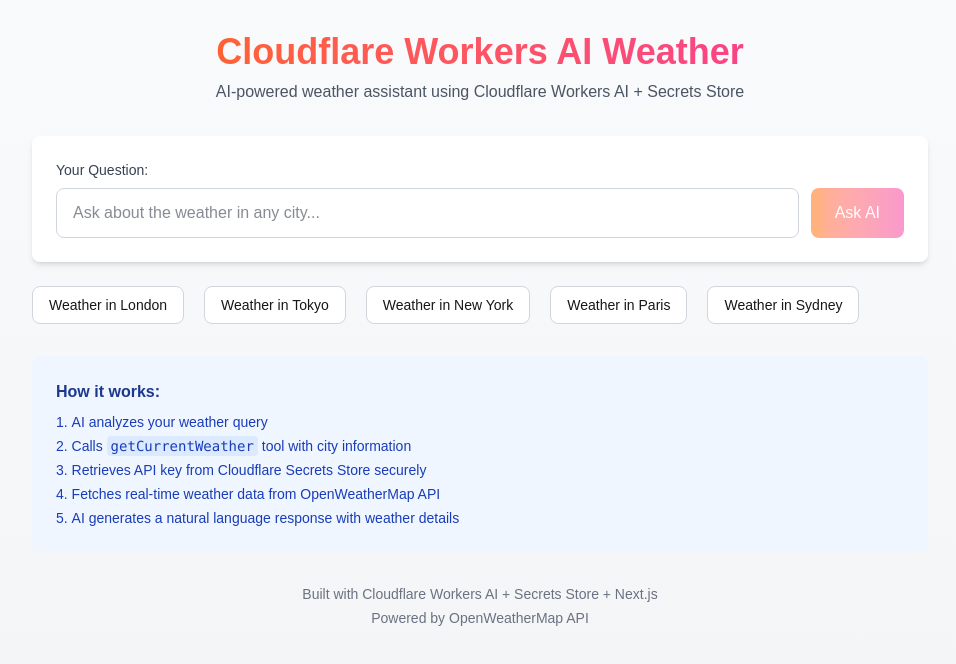
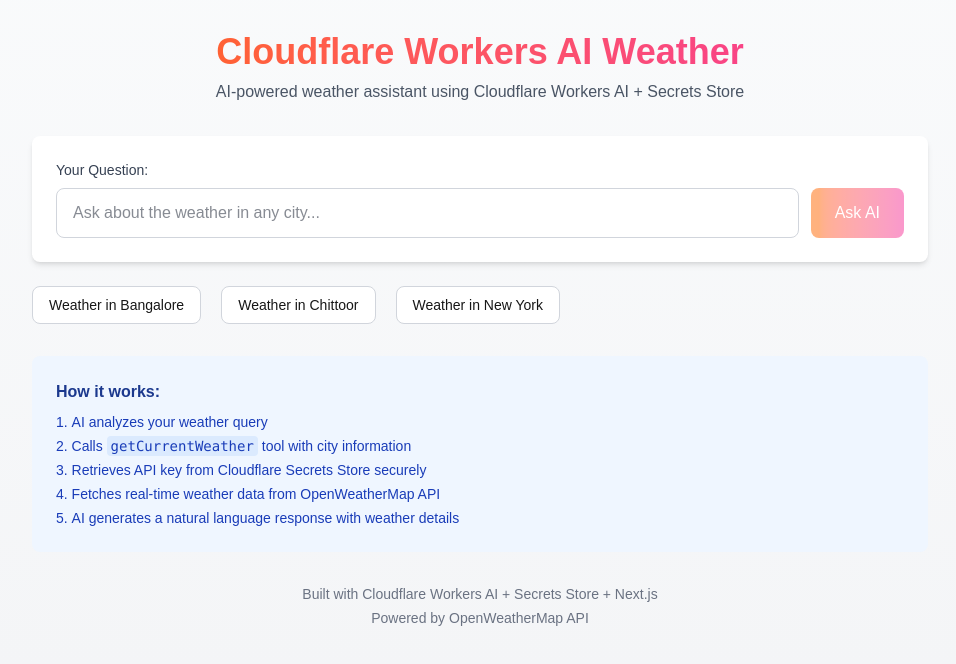
Before and after one commit to Kamakshi-Aruna/cloudflare-tool-calling-database, a Next.js app: page / in a window 1280 px wide. Shown: the top 664 px of the page, without its empty margins (160-1116 px from the left). Built offline with nearby package versions, Linux system fonts and the light colour scheme.

Commit message:
secret store updates

```diff
--- a/src/app/page.tsx
+++ b/src/app/page.tsx
@@ -18,11 +18,9 @@
   const [workerUrl, setWorkerUrl] = useState('https://cloudflare-ai-toolcalling.search-engine.workers.dev');
 
   const exampleQueries = [
-    { label: 'Weather in London', query: 'What is the current weather in London?' },
-    { label: 'Weather in Tokyo', query: 'Tell me the weather in Tokyo, Japan' },
+    { label: 'Weather in Bangalore', query: 'What is the current weather in London?' },
+    { label: 'Weather in Chittoor', query: 'Tell me the weather in Tokyo, Japan' },
     { label: 'Weather in New York', query: 'How is the weather in New York?' },
-    { label: 'Weather in Paris', query: 'What is the temperature in Paris, France?' },
-    { label: 'Weather in Sydney', query: 'Tell me about the weather in Sydney, Australia' },
   ];
 
   const handleSubmit = async (e: React.FormEvent) => {
```
